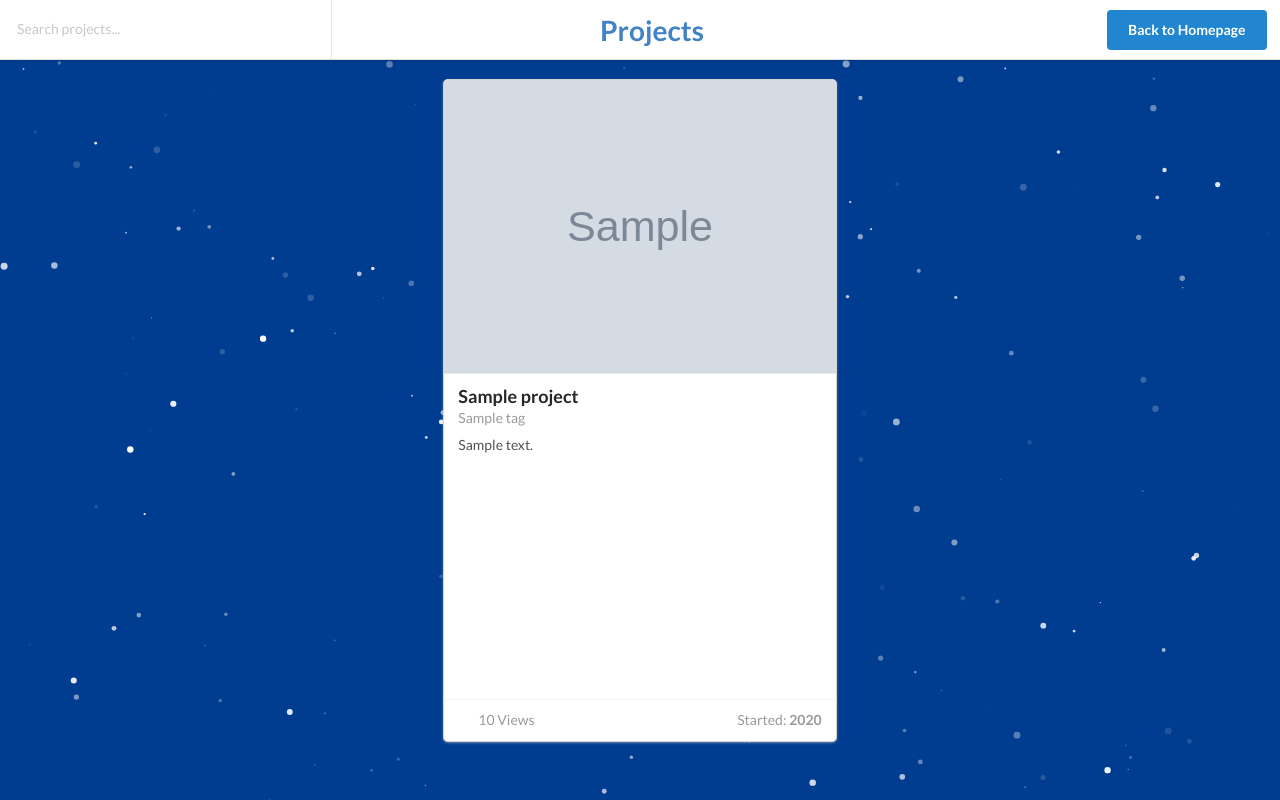
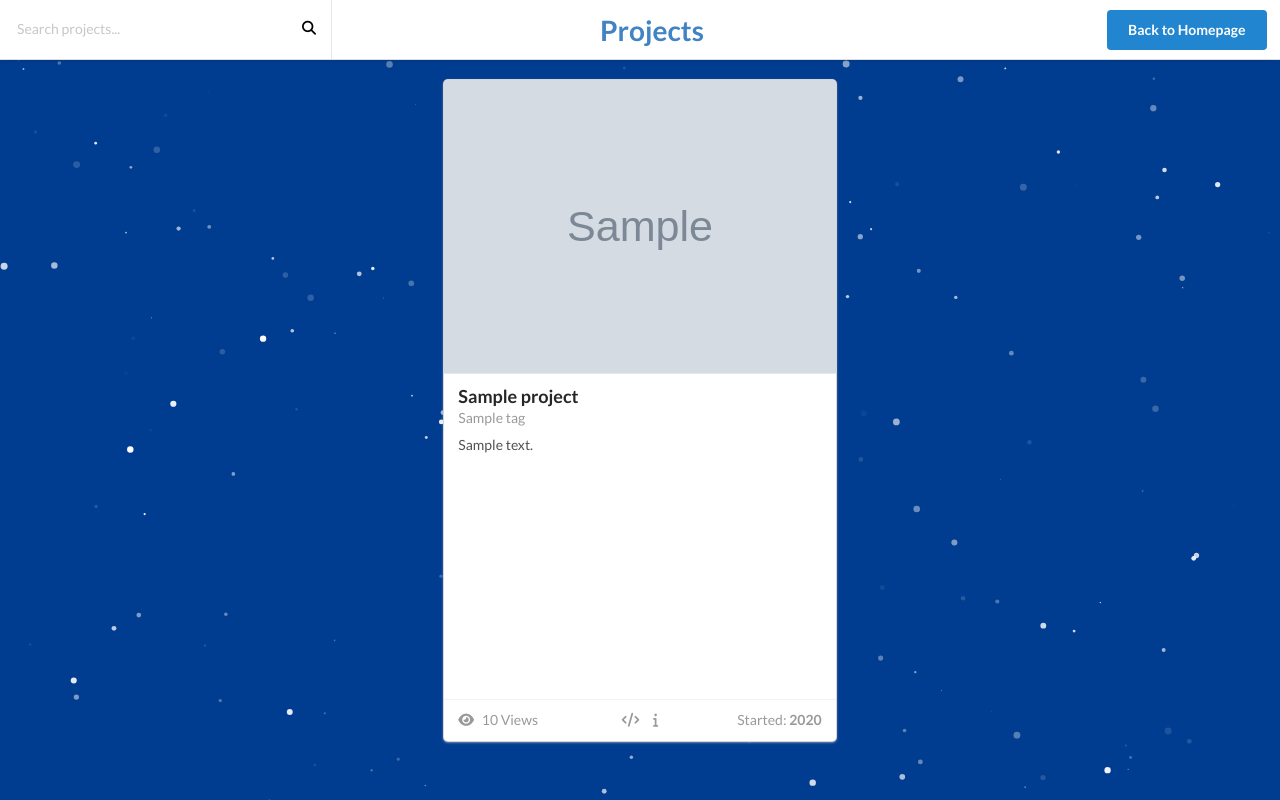
Before and after one commit to addubinski/personal-webpage, a Django app: template projects/templates/projects/project_home.html in a window 1280 px wide. Run offline with Django 3.2, Linux system fonts and the light colour scheme; the template is opened without the code that fills it: most values are stand-ins (such as "Sample title", 1, 10 or a date in 2020); grey boxes marked "Sample" are stand-in pictures; some libraries are stand-ins or nearby versions; some web fonts are replaced.

Commit message:
migrate to fontawesome

```diff
--- a/projects/static/projects/projects.css
+++ b/projects/static/projects/projects.css
@@ -14,3 +14,13 @@ section {
     width: 100%;
     height: 100%;
 }
+
+button.submit-icon {
+    background:none!important;
+    border:none!important;
+    padding:0!important;
+}
+
+.submit-icon:hover {
+    cursor: pointer;
+}
--- a/projects/templates/projects/project_home.html
+++ b/projects/templates/projects/project_home.html
@@ -9,7 +9,7 @@
                         <label for="search"></label>
                         <input class="prompt" name="search" id="search" type="text" value="{{ search }}"
                                placeholder="Search projects...">
-                        <i class="search icon"></i>
+                        <button class="submit-icon" type="submit"><i class="fas fa-search"></i></button>
                     </div>
                 </form>
             </div>
@@ -50,7 +50,7 @@
                                 <div style="position: relative;" class="extra content">
                             <span class="right floated">Started: <span
                                     style="font-weight: bold;">{{ project.started|date:"Y" }}</span></span>
-                                    <span><i class="eye icon"></i>{{ project.views }} Views</span>
+                                    <span><i style="margin-right: 5px;" class="fas fa-eye"></i> {{ project.views }} Views</span>
                                     <span class="center" style="width: 100%; position: absolute; left: 0; top: 10px;">
                                 {% if project.meta.technologies or project.repo %}<span
                                         data-title="Technologies used:"
@@ -58,7 +58,7 @@
                                         data-position="bottom center"
                                         {% if project.meta.technologies %}class="popup"{% endif %}>
                                     <a {% if project.repo %}href="{{ project.repo }}"{% endif %}>
-                                        <i style="margin: 0;" class="code icon"></i>
+                                        <i class="fas fa-code"></i>
                                     </a>
                                 </span>
                                 {% endif %}
@@ -68,7 +68,7 @@
                                                   data-content="{{ project.meta.info }}"
                                                   data-variation="wide"
                                                   data-position="bottom center" class="popup">
-                                        <i style="margin: 0;" class="info icon"></i>
+                                        <i class="fas fa-info"></i>
                                     </span>
                                         {% endif %}
                             </span>
```
